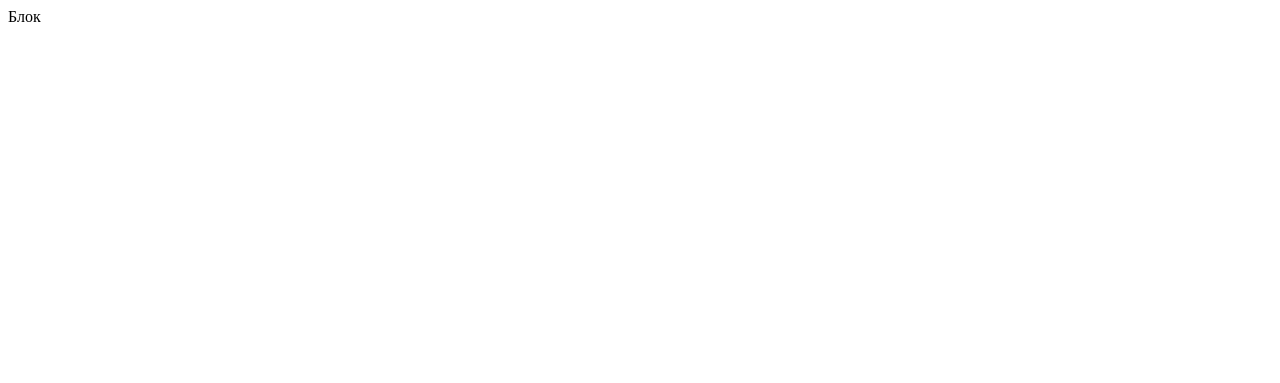
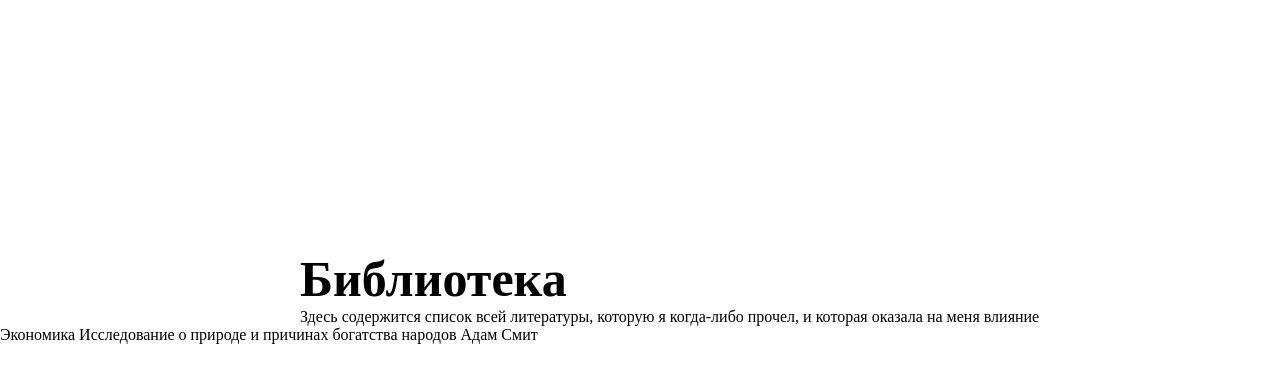
Before and after one commit to pasha-iden/Some-Cringe, a Flask app: page /library in a window 1280 px wide. Before the commit the part shown is almost empty. Shown: the top 383 px of the page. Run offline with Flask 3, Linux system fonts and the light colour scheme.

Commit message:
title, underline, css

```diff
--- a/app.py
+++ b/app.py
@@ -1,4 +1,4 @@
-from flask import Flask, render_template
+from flask import Flask, render_template, url_for
 
 app = Flask(__name__)
 
--- /dev/null
+++ b/static/css/library.css
@@ -0,0 +1,20 @@
+body {
+margin: 0px;
+padding-top: 250px;
+}
+
+.title {
+font-size: 50px;
+font-weight: 800;
+padding-left: 300px;
+}
+
+.underline {
+padding-left: 300px;
+}
+
+.genre {
+}
+
+.books {
+}
--- a/templates/library.html
+++ b/templates/library.html
@@ -2,9 +2,17 @@
 <html lang="en">
 <head>
     <meta charset="UTF-8">
+    <link rel="stylesheet" href="{{ url_for('static', filename='css/library.css') }}">
     <title>Библиотека</title>
 </head>
 <body>
-    <div>Блок</div>
+    <div>
+        <span class="title">Библиотека</span>
+    </div>
+    <div>
+        <span class="underline">Здесь содержится список всей литературы, которую я когда-либо прочел, и которая оказала на меня влияние</span>
+    </div>
+Экономика Исследование о природе и причинах богатства народов Адам Смит
+    </div>
 </body>
 </html>
```
